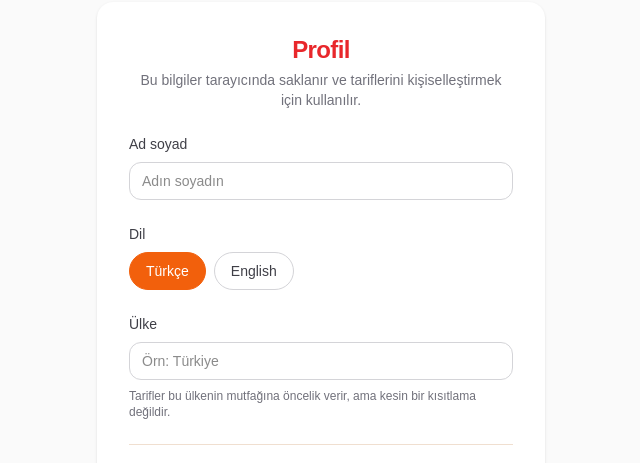
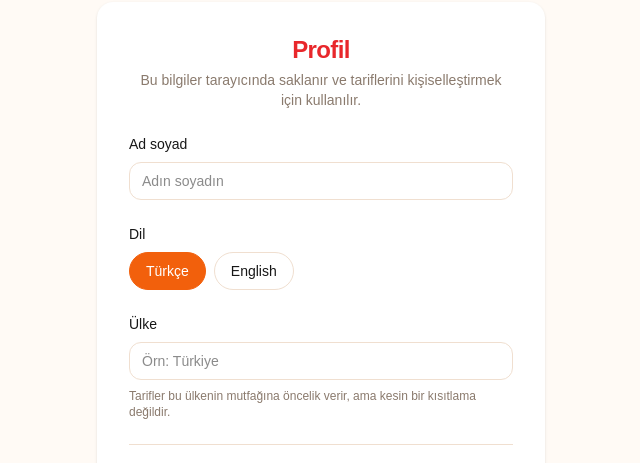
Before and after one commit to Kocayilmaz/cooksnap, a Next.js app: page /profile in a window 1280 px wide. Shown: the part 135-598 px from the top of the page, without its empty margins (319-959 px from the left). Built offline with nearby package versions, Linux system fonts and the light colour scheme.

Commit message:
Profil sayfasinda zinc-* yerine DESIGN.md token'larini kullan

```diff
--- a/app/profile/page.tsx
+++ b/app/profile/page.tsx
@@ -15,29 +15,29 @@ export default function ProfilePage() {
   const dispatch = useAppDispatch();
 
   return (
-    <div className="flex flex-1 items-center justify-center bg-zinc-50 px-4 py-12 dark:bg-black">
-      <main className="flex w-full max-w-md flex-col gap-6 rounded-2xl bg-white p-8 shadow-sm dark:bg-zinc-950">
+    <div className="flex flex-1 items-center justify-center bg-surface-warm px-4 py-12 dark:bg-black">
+      <main className="flex w-full max-w-md flex-col gap-6 rounded-2xl bg-surface-card p-8 shadow-sm dark:bg-zinc-950">
         <div className="flex flex-col gap-1 text-center">
           <h1 className="text-2xl font-semibold tracking-tight text-brand-red">Profil</h1>
-          <p className="text-sm text-zinc-500 dark:text-zinc-400">
+          <p className="text-sm text-surface-text-muted dark:text-zinc-400">
             Bu bilgiler tarayıcında saklanır ve tariflerini kişiselleştirmek için kullanılır.
           </p>
         </div>
 
         <label className="flex flex-col gap-2">
-          <span className="text-sm font-medium text-zinc-700 dark:text-zinc-300">Ad soyad</span>
+          <span className="text-sm font-medium text-foreground dark:text-zinc-300">Ad soyad</span>
           <input
             type="text"
             value={name}
             onChange={(event) => dispatch(setName(event.target.value))}
             placeholder="Adın soyadın"
-            className="w-full rounded-xl border border-zinc-300 bg-transparent px-3 py-2 text-sm outline-none focus:border-brand-orange dark:border-zinc-700"
+            className="w-full rounded-xl border border-surface-border bg-transparent px-3 py-2 text-sm outline-none focus:border-brand-orange dark:border-zinc-700"
           />
         </label>
 
         <div className="flex flex-col gap-2">
-          <span className="text-sm font-medium text-zinc-700 dark:text-zinc-300">Dil</span>
-          <div className="flex gap-2">
+          <span className="text-sm font-medium text-foreground dark:text-zinc-300">Dil</span>
+          <div role="group" aria-label="Dil" className="flex gap-2">
             {(Object.keys(LANGUAGE_LABELS) as RecipeLanguage[]).map((key) => (
               <button
                 key={key}
@@ -47,7 +47,7 @@ export default function ProfilePage() {
                 className={`rounded-full border px-4 py-2 text-sm font-medium transition-colors ${
                   language === key
                     ? "border-brand-orange bg-brand-orange text-white"
-                    : "border-zinc-300 text-zinc-700 hover:bg-zinc-100 dark:border-zinc-700 dark:text-zinc-300 dark:hover:bg-zinc-800"
+                    : "border-surface-border text-foreground hover:bg-surface-warm dark:border-zinc-700 dark:text-zinc-300 dark:hover:bg-zinc-800"
                 }`}
               >
                 {LANGUAGE_LABELS[key]}
@@ -57,15 +57,15 @@ export default function ProfilePage() {
         </div>
 
         <label className="flex flex-col gap-2">
-          <span className="text-sm font-medium text-zinc-700 dark:text-zinc-300">Ülke</span>
+          <span className="text-sm font-medium text-foreground dark:text-zinc-300">Ülke</span>
           <input
             type="text"
             value={country}
             onChange={(event) => dispatch(setCountry(event.target.value))}
             placeholder="Örn: Türkiye"
-            className="w-full rounded-xl border border-zinc-300 bg-transparent px-3 py-2 text-sm outline-none focus:border-brand-orange dark:border-zinc-700"
+            className="w-full rounded-xl border border-surface-border bg-transparent px-3 py-2 text-sm outline-none focus:border-brand-orange dark:border-zinc-700"
           />
-          <span className="text-xs text-zinc-500 dark:text-zinc-400">
+          <span className="text-xs text-surface-text-muted dark:text-zinc-400">
             Tarifler bu ülkenin mutfağına öncelik verir, ama kesin bir kısıtlama değildir.
           </span>
         </label>
```
